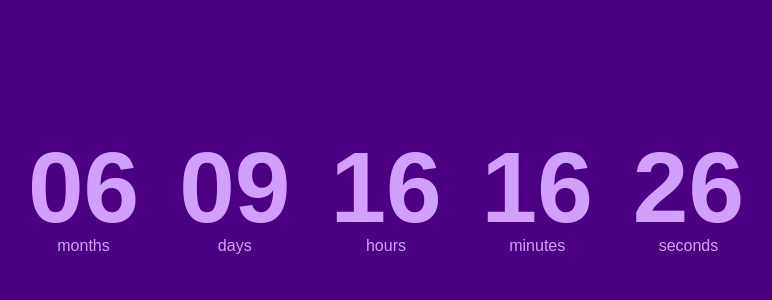
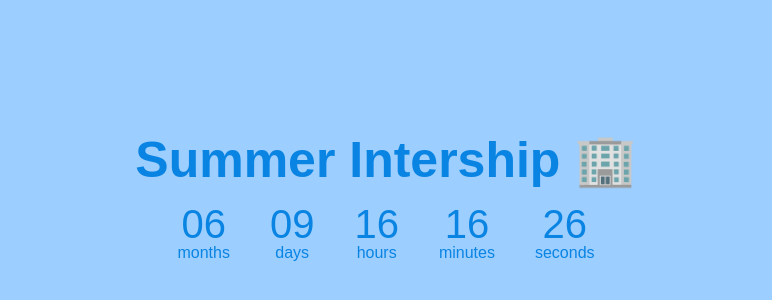
Before and after one commit to Trikzy7/countdown_js, a plain HTML site: page index.html in a window 1280 px wide. Shown: the part 204-504 px from the top of the page, without its empty margins (254-1026 px from the left). Drawn offline with Linux system fonts and the light colour scheme.

Commit message:
Change color and size

```diff
--- a/index.html
+++ b/index.html
@@ -10,6 +10,10 @@
 <body>
 
     <section class="countdown" id="countdown">
+        <div class="container_descr">
+            <h1 class="descr_txt">Summer Intership 🏢</h1>
+        </div>
+
         <div class="countdown-content">
           <div class="countdown-content-item">
             <h2 id="months">00</h2>
--- a/style.css
+++ b/style.css
@@ -1,4 +1,10 @@
 @import url('https://fonts.googleapis.com/css2?family=Noto+Serif:wght@400;700&display=swap');
+
+* {
+    margin: 0;
+    padding: 0;
+    box-sizing: border-box;
+}
 
 body {
   margin: 0;
@@ -19,6 +25,7 @@ body {
 .countdown h2 {
   line-height: 100%;
   margin: 0 auto;
+  font-weight: normal;
 }
 
 .countdown p {
@@ -28,6 +35,14 @@ body {
 .countdown {
     font-family: 'Poppins', sans-serif;
     min-height: 100vh;
+
+    display: flex;
+    align-items: center;
+    justify-content: center;
+    flex-direction: column;
+
+    /* background-color: #4B0082; */
+    background-color: #9cceff;
 }
 
 .countdown-content,
@@ -36,9 +51,21 @@ body {
     align-items: center;
     justify-content: center;
     gap: 40px;
-    min-height: 100vh;
-    background-color: #4B0082;
-    color: #d1a0fd;
+
+
+}
+
+.container_descr h1, .countdown-content, .countdown-content-final {
+    /* color: #d1a0fd; */
+    color: #0984e3;
+}
+
+.container_descr {
+    margin-bottom: 15px;
+}
+.container_descr h1 {
+    font-size: 50px;
+    font-weight: n;
 }
 
 .countdown-content-item {
@@ -47,7 +74,7 @@ body {
 
 .countdown-content h2,
 .countdown-content-final h2 {
-    font-size: 100px;
+    font-size: 40px;
 }
 
 .countdown-content-final {
```
